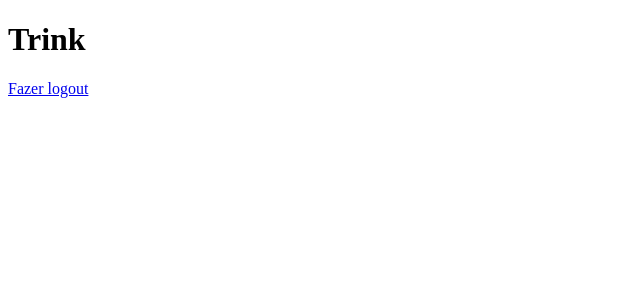
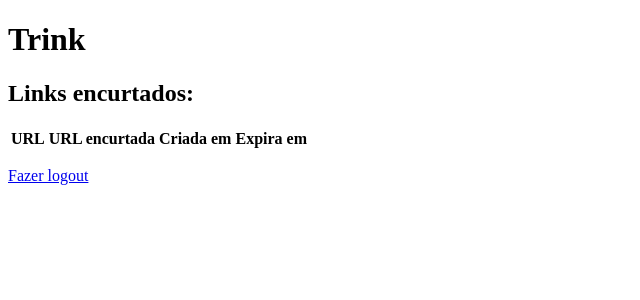
Before and after one commit to igorkf/trink, a Django app: page / in a window 1280 px wide. Shown: the top 300 px of the page, without its empty margins (0-640 px from the left). Run offline with Django 3.2, Linux system fonts and the light colour scheme; the visitor is signed in with stand-in values (Sample User, id 1); lists and menus that the app fills with data are empty.

Commit message:
fix last link id

```diff
--- a/project/urls.py
+++ b/project/urls.py
@@ -24,6 +24,6 @@
     path('admin/', admin.site.urls),
     path('accounts/', include('django.contrib.auth.urls')),
     path('accounts/signup/', views.SignUpView.as_view(), name='signup'),
+    path('api/', include('shortener.urls')),
     path('', TemplateView.as_view(template_name='home.html'), name='home'),
-    path('api/', include('shortener.urls'))
 ]
--- a/project/views.py
+++ b/project/views.py
@@ -1,4 +1,3 @@
-
 from django.contrib.auth.forms import UserCreationForm
 from django.urls import reverse_lazy
 from django.views.generic import CreateView
--- a/shortener/views.py
+++ b/shortener/views.py
@@ -1,16 +1,19 @@
 from rest_framework.views import APIView
 from rest_framework.response import Response
 from rest_framework import status
+from rest_framework.renderers import JSONRenderer, TemplateHTMLRenderer
 
 from .models import Link
 from .serializers import LinkSerializer
 
 
 class LinksView(APIView):
+    renderer_classes = [JSONRenderer]
+
     def get(self, request, format=None):
         links = Link.objects.all()
         serializer = LinkSerializer(links, many=True)
-        return Response(serializer.data)
+        return Response({'links': serializer.data})
 
 
 class ShortenerView(APIView):
--- a/templates/home.html
+++ b/templates/home.html
@@ -8,7 +8,26 @@
     <h1>Trink</h1>
 
     {% if user.is_authenticated %}
+        <h2>Links encurtados:</h2>
+
+        <table>
+            <tr>
+                <th>URL</th>
+                <th>URL encurtada</th>
+                <th>Criada em</th>
+                <th>Expira em</th>
+                {% for link in links %} %}
+                    <tr>
+                        <td>{{ link.url }}</td>
+                        <td>{{ link.shortened_url }}</td>
+                        <td>{{ link.created_at|date:'Y-m-d H:i' }}</td>
+                        <td>{{ link.expires_at|date:'Y-m-d H:i' }}</td>
+                    </tr>
+                {% endfor %}
+            </tr>
+        </table>
         <p><a href="{% url 'logout' %}">Fazer logout</a></p>
+
     {% else %}
         <p>Você não está logado.</p>
         <a href="{% url 'login' %}">Fazer login</a>
```
Also changed, not shown: project/settings.py (+7 -11 lines), shortener/models.py (+8 -1 lines).
